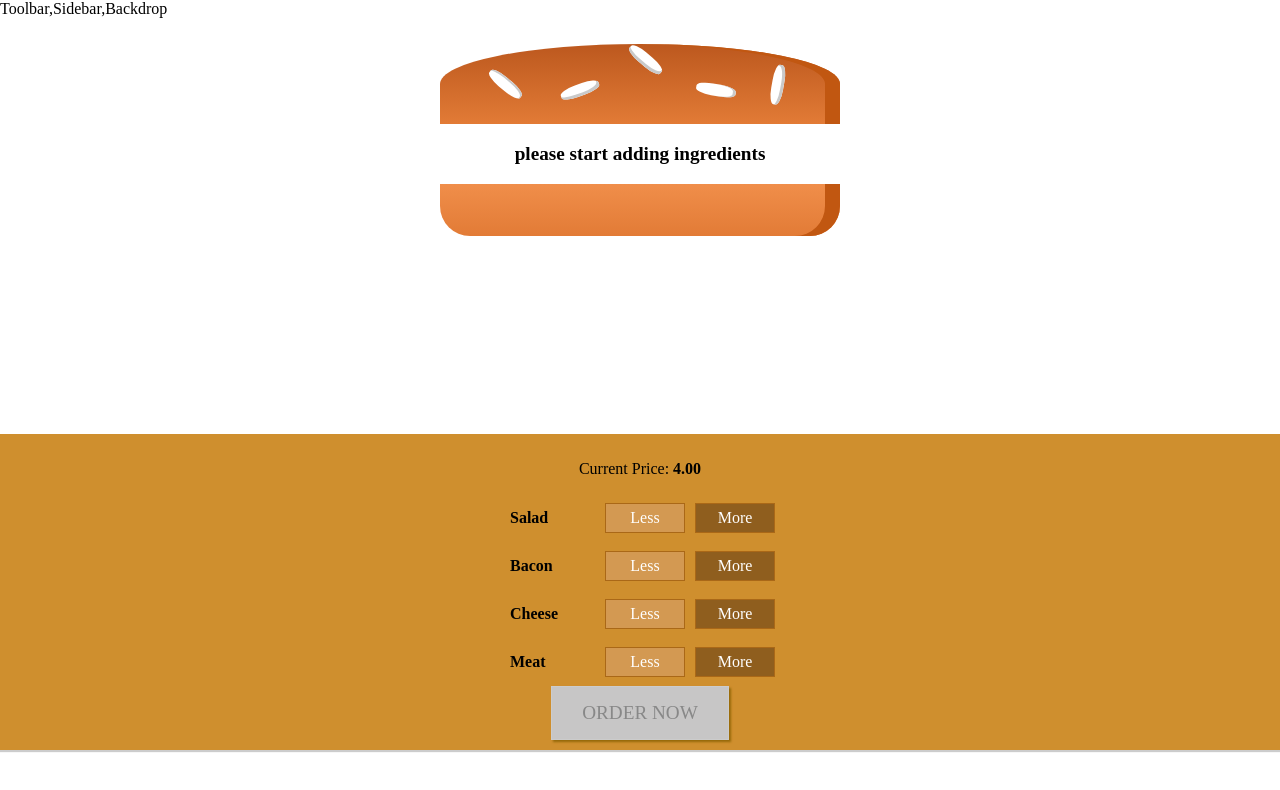
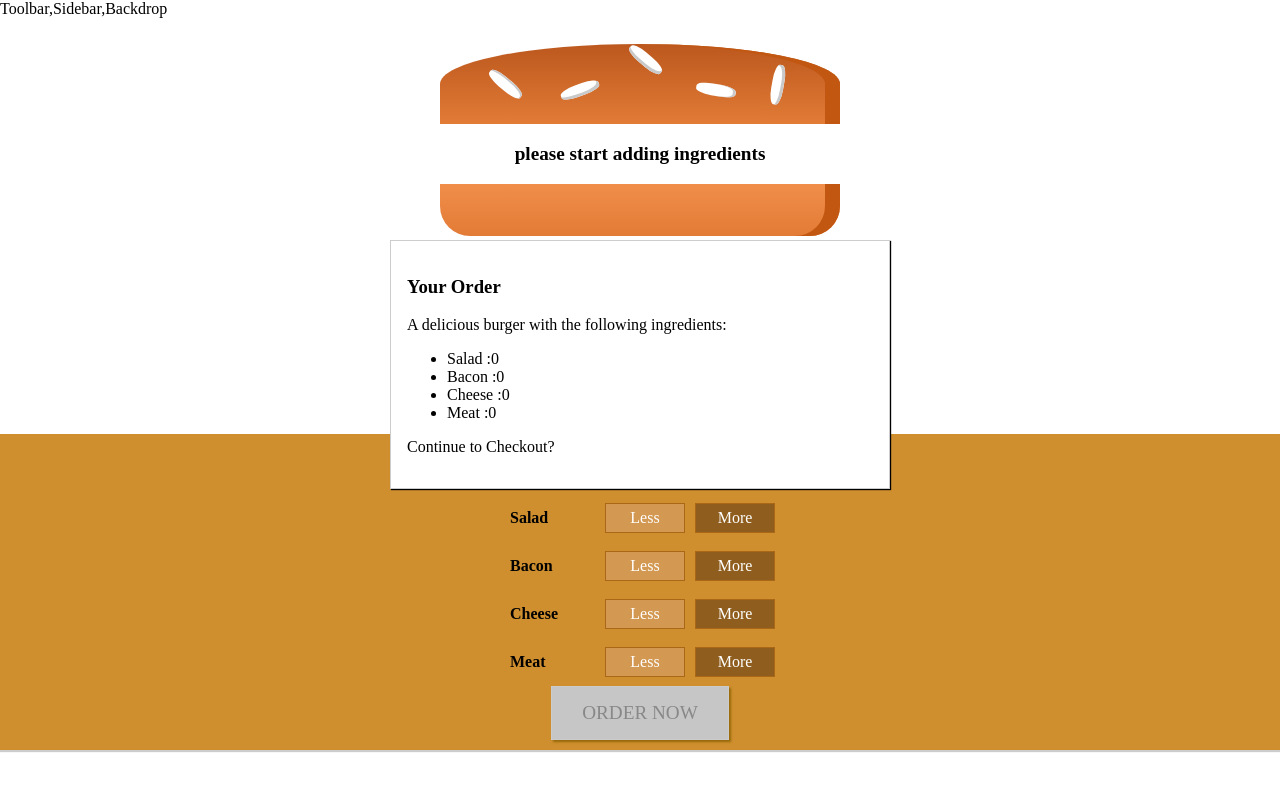
Before and after one commit to jashwant1234/starting_react, a React (Create React App) app in the folder burger_builder/: page / in a window 1280 px wide. Shown: the top 790 px of the page. Built offline with nearby package versions, Linux system fonts and the light colour scheme.

Commit message:
complet the assginment_02

```diff
--- /dev/null
+++ b/burger_builder/src/components/Burger/OrderSummary/OrderSummary.js
@@ -0,0 +1,18 @@
+import React from 'react'
+import Aux from '../../../hoc/Auxiliary';
+export default function OrderSummary(props) {
+    let ingredientSummary = [];
+     Object.entries(props.ingredients).forEach(([key, value],index) => {
+        ingredientSummary =  [...ingredientSummary,<li key={index}><span style={{textTransform : 'capitalize'}}>{key}</span> :{value}</li>]
+    })
+    return (
+        <Aux>
+            <h3>Your Order</h3>
+            <p>A delicious burger with the following ingredients: </p>
+            <ul>
+                {ingredientSummary}
+            </ul>
+            <p>Continue to Checkout?</p>
+        </Aux>
+    )
+}
--- /dev/null
+++ b/burger_builder/src/components/UI/Modal/Modal.js
@@ -0,0 +1,10 @@
+import React from 'react'
+import classes from './Modal.module.css'
+
+export default function Modal(props) {
+    return (
+        <div className={classes.Modal}>
+            {props.children}
+        </div>
+    )
+}
--- /dev/null
+++ b/burger_builder/src/components/UI/Modal/Modal.module.css
@@ -0,0 +1,20 @@
+.Modal {
+    position: fixed;
+    z-index: 500;
+    background-color: white;
+    width: 70%;
+    border: 1px solid #ccc;
+    box-shadow: 1px 1px 1px black;
+    padding: 16px;
+    left: 15%;
+    top: 30%;
+    box-sizing: border-box;
+    transition: all 0.3s ease-out;
+}
+
+@media (min-width: 600px) {
+    .Modal {
+        width: 500px;
+        left: calc(50% - 250px);
+    }
+}
--- a/burger_builder/src/containers/BurgerBuilder/BurgerBuilder.js
+++ b/burger_builder/src/containers/BurgerBuilder/BurgerBuilder.js
@@ -2,6 +2,8 @@
 import Aux from "../../hoc/Auxiliary";
 import Burger from "../../components/Burger/Burger";
 import BuildControls from "../../components/Burger/BuildControles/BuildControles";
+import Modal from "../../components/UI/Modal/Modal";
+import OrderSummary from '../../components/Burger/OrderSummary/OrderSummary';
 
 const INGREDIENT_PRICES = {
   salad: 0.5,
@@ -65,6 +67,7 @@
   render() {
     return (
       <Aux>
+        <Modal> <OrderSummary ingredients={this.state.ingredients}/></Modal>
         <Burger ingredients={this.state.ingredients} />
         <BuildControls
           ingredientAdded={this.addIngredientHandler}
```
Also changed, not shown: burger_builder/src/components/UI/Backdrop/Backdrop.js (added).
